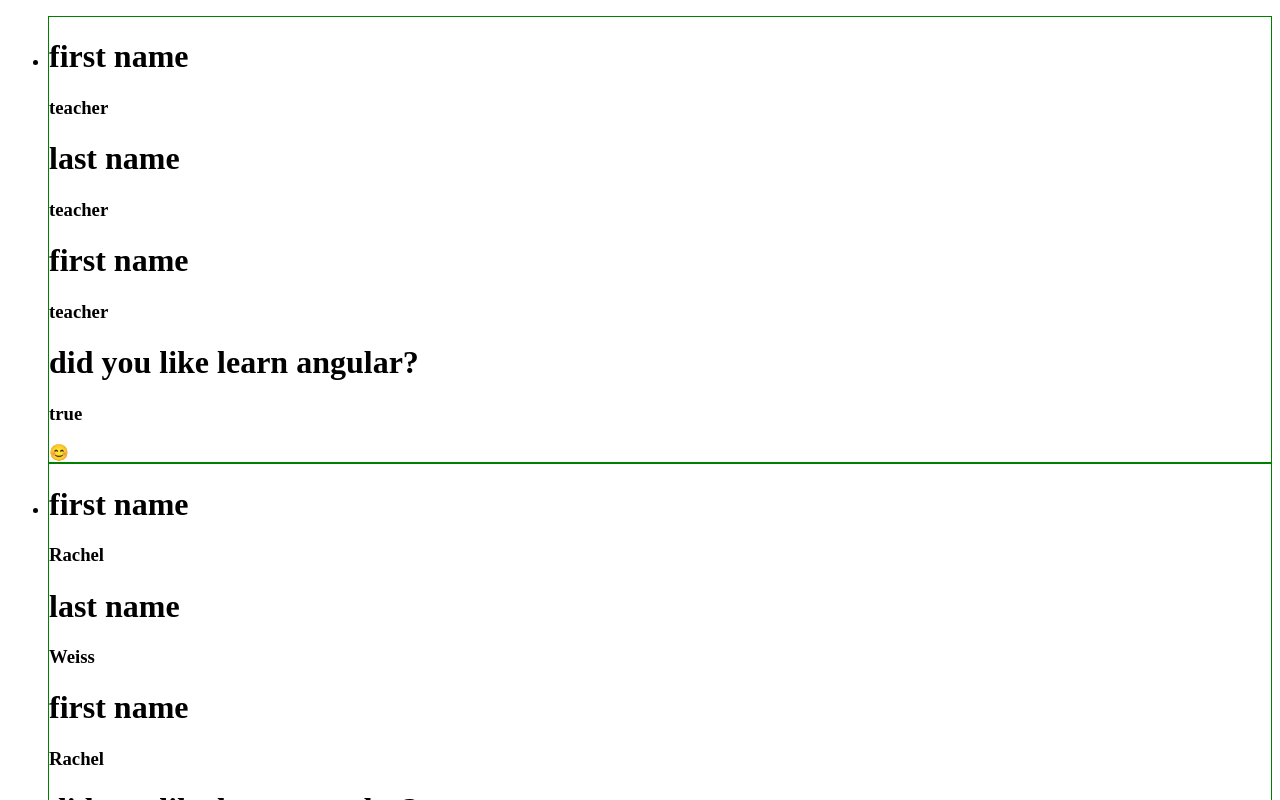
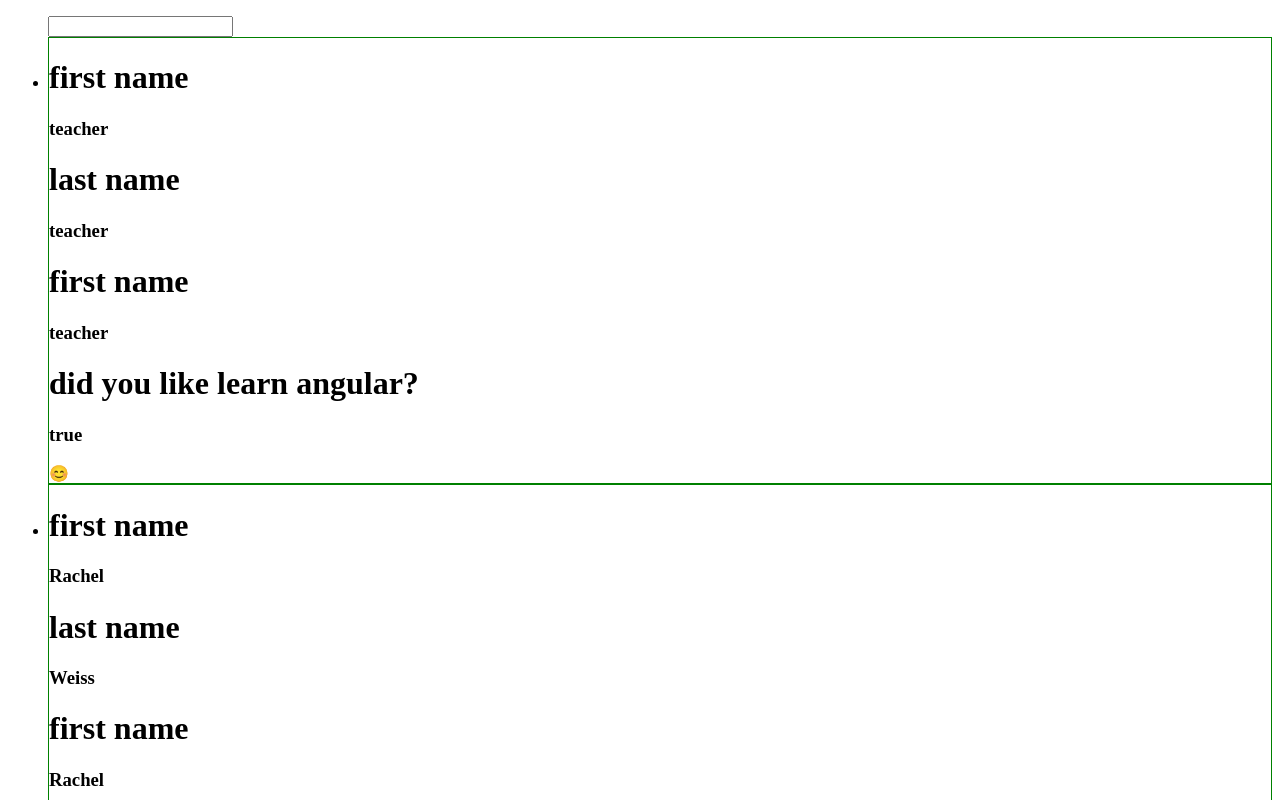
Before and after one commit to Malki1844/learn-git, an Angular app in the folder learnGit/: page / in a window 1280 px wide. Shown: the top 800 px of the page. Built offline with nearby package versions, Linux system fonts and the light colour scheme.

Commit message:
search field

```diff
--- a/learnGit/src/app/app.component.html
+++ b/learnGit/src/app/app.component.html
@@ -1,4 +1,5 @@
 <ul>
+  <input type="text" name="searchName" [(ngModel)]="searchInput" (input)="filterUsers()">
   @for (user of users; track $index) {
   <div style="border: 1px solid green;">
     <li>
--- a/learnGit/src/app/app.component.ts
+++ b/learnGit/src/app/app.component.ts
@@ -1,15 +1,24 @@
 import { Component } from '@angular/core';
 import { RouterOutlet } from '@angular/router';
 import Users from './user.model';
+import { FormsModule } from '@angular/forms';
 
 @Component({
   selector: 'app-root',
   standalone: true,
-  imports: [RouterOutlet],
+  imports: [RouterOutlet,FormsModule],
   templateUrl: './app.component.html',
   styleUrl: './app.component.scss'
 })
+
 export class AppComponent {
+  public filterArray!: Users[];
+  public searchInput: string = "";
+
+  constructor() {
+    this.filterArray = this.users;
+  }
+
   public users: Users[] = [
     {
       firstName: "teacher",
@@ -26,5 +35,12 @@ export class AppComponent {
       lastName: "Margalit",
       isLikeAngular: true
     }
-  ]
+  ];
+
+
+  filterUsers() {
+    this.filterArray = this.users.filter((user) =>
+      user.firstName.includes(this.searchInput) || user.lastName.includes(this.searchInput)
+    )
+  }
 }
```
